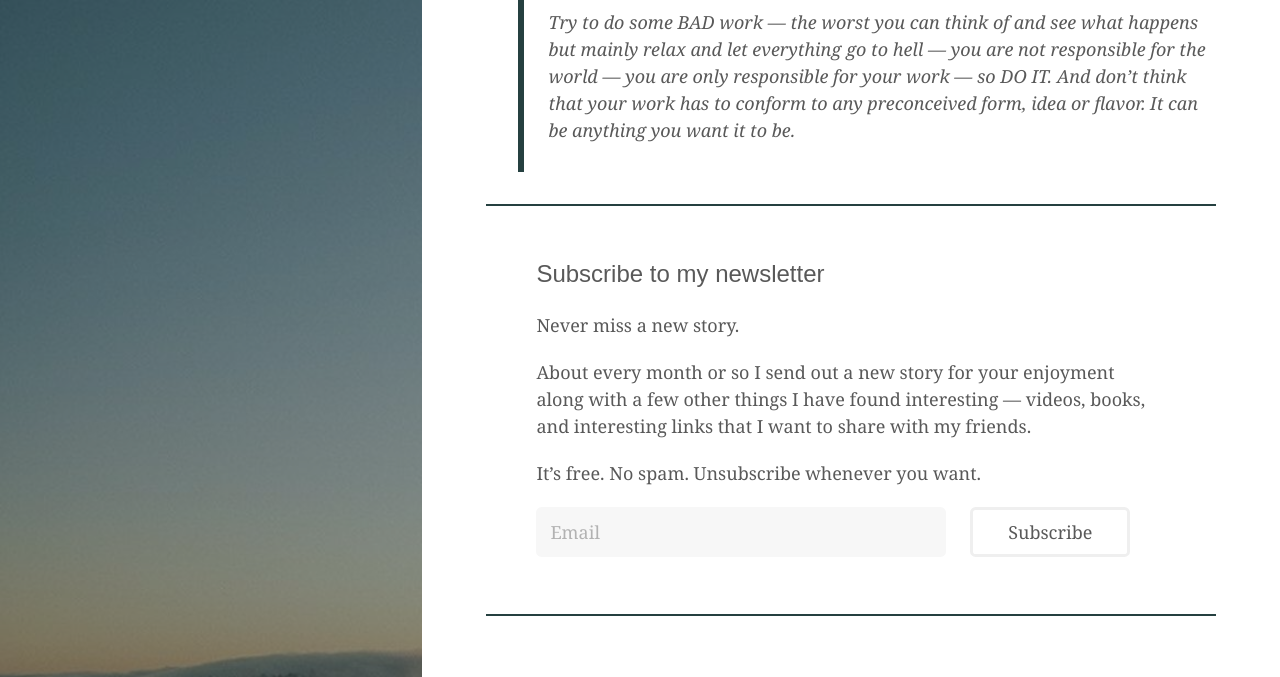
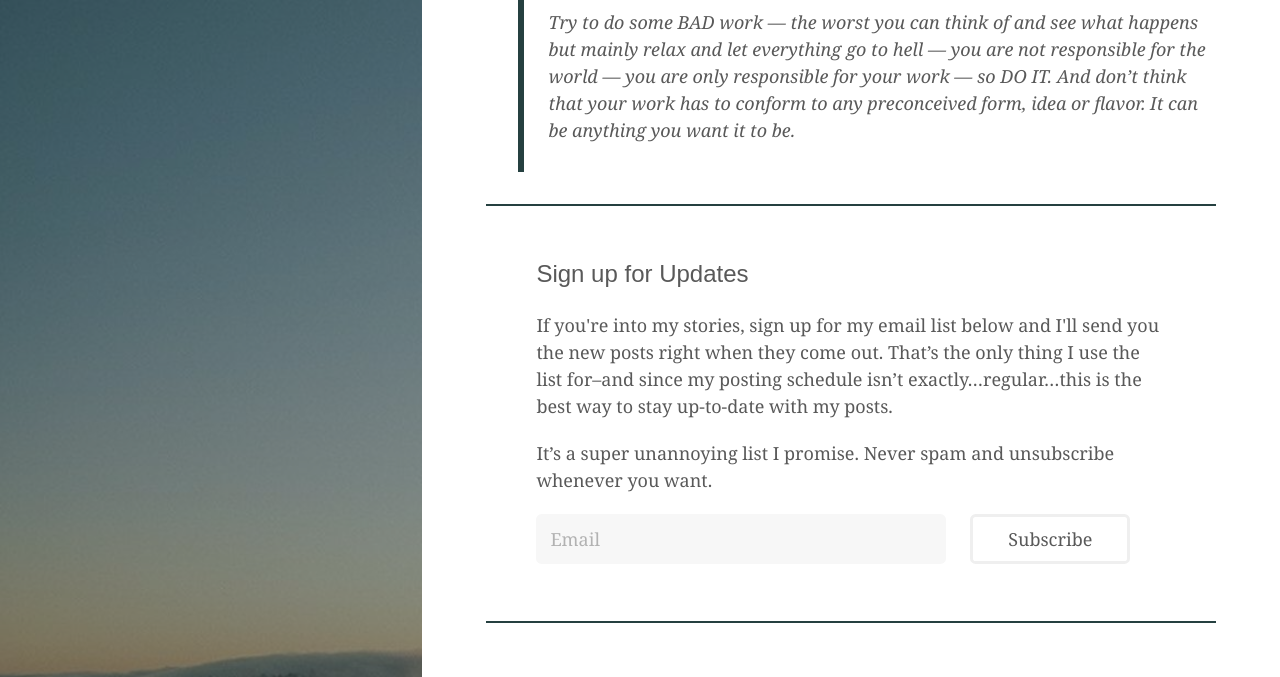
Before and after one commit to shawgravitt/shawgravitt.github.io, a Jekyll site: the page built from _posts/2019-06-15-do-more.md, in a window 1280 px wide and 1400 px high, scrolled down 1180 px. Shown: the top 677 px of the window. Built offline with Jekyll 4.4.1, drawn with Linux system fonts in a browser that asks for light colours; nearby versions of some CDN libraries; some of the changed text lies outside the part shown.

Commit message:
index page post limit edit, edits to newsletter sign up verbiage

```diff
--- a/_includes/newsletter-text.html
+++ b/_includes/newsletter-text.html
@@ -1,10 +1,7 @@
-<h2>Subscribe to my newsletter</h2>
+<h2>Sign up for Updates</h2>
 <p>
-  Never miss a new story.
+  If you're into my stories, sign up for my email list below and I'll send you the new posts right when they come out. That’s the only thing I use the list for–and since my posting schedule isn’t exactly…regular…this is the best way to stay up-to-date with my posts.
 </p>
 <p>
-  About every month or so I send out a new story for your enjoyment along with a few other things I have found interesting &mdash; videos, books, and interesting links that I want to share with my friends.
+  It’s a super unannoying list I promise. Never spam and unsubscribe whenever you want.
 </p>
-<p>
-  It’s free. No spam. Unsubscribe whenever you want.
-</p>
--- a/_includes/post-footer.html
+++ b/_includes/post-footer.html
@@ -1,9 +1,10 @@
 <footer>
+  <h2>Other stories you'll love</h2>
   <div>
   {% if page.previous %}
     <article class="excerpt">
       <header>
-        <h2><a href="{{ page.previous.url | relative_url }}">{{ page.previous.title }}</a></h2>
+        <h3><a href="{{ page.previous.url | relative_url }}">{{ page.previous.title }}</a></h3>
       </header>
       <section>
         {% if page.previous.featured_image %}
@@ -22,7 +23,7 @@
   {% if page.next %}
     <article class="excerpt">
       <header>
-        <h2><a href="{{ page.next.url | relative_url }}">{{ page.next.title }}</a></h2>
+        <h3><a href="{{ page.next.url | relative_url }}">{{ page.next.title }}</a></h3>
       </header>
       <section>
         {% if page.next.featured_image %}
--- a/_layouts/default.html
+++ b/_layouts/default.html
@@ -33,7 +33,7 @@
             </a>
         </h1>
         <h2>
-          Hi! I'm Shaw Gravitt. I like to write stories and build <a style="text-decoration: underline dotted;" href="{{ '/portfolio' | relative_url }}">Shopify sites</a>. These are some stories I've written and a few other things.
+          Hi! I'm Shaw Gravitt. I write stories and build <a style="text-decoration: underline dotted;" href="{{ '/portfolio' | relative_url }}">Shopify sites</a>. These are some stories I've written and a few other things.
         </h2>
 
         {% include site-nav.html %}
--- a/_layouts/post.html
+++ b/_layouts/post.html
@@ -29,9 +29,8 @@
     {% include newsletter.html %}
 
     <div class="support">
-      <span>---</span>
       <p>
-        If you liked this story and want to fuel future stories please consider <a class="bmc-button" target="_blank" href="https://www.buymeacoffee.com/shawgravitt"><img style="vertical-align: text-bottom;" src="https://bmc-cdn.nyc3.digitaloceanspaces.com/BMC-button-images/BMC-btn-logo.svg" alt="Buy me a coffee"><span style="margin-left:5px">Buying me a coffee!</span></a>
+        If you loved this story and want to support future stories please consider <a class="bmc-button" target="_blank" href="https://www.buymeacoffee.com/shawgravitt"><img style="vertical-align: text-bottom;" src="https://bmc-cdn.nyc3.digitaloceanspaces.com/BMC-button-images/BMC-btn-logo.svg" alt="Buy me a coffee"><span style="margin-left:5px">Buying me a coffee!</span></a>
       </p>
     </div>
   </section>
--- a/index.html
+++ b/index.html
@@ -3,7 +3,7 @@
 ---
 
 <section>
-  {% for post in site.posts limit: 2 %}
+  {% for post in site.posts %}
     <div class="index-post">
       <header>
         <h1><a href="{{ post.url | relative_url }}">{{ post.title }}</a></h1>
@@ -27,7 +27,7 @@
   {% endfor %}
 </section>
 
-<section>
+<!-- <section>
   {% for post in site.posts offset: 2 limit: 2 %}
     <article class="excerpt">
       <header>
@@ -46,4 +46,4 @@
       </footer>
     </article>
   {% endfor %}
-</section>
+</section> -->
```
Also changed, not shown: 9 other files.
